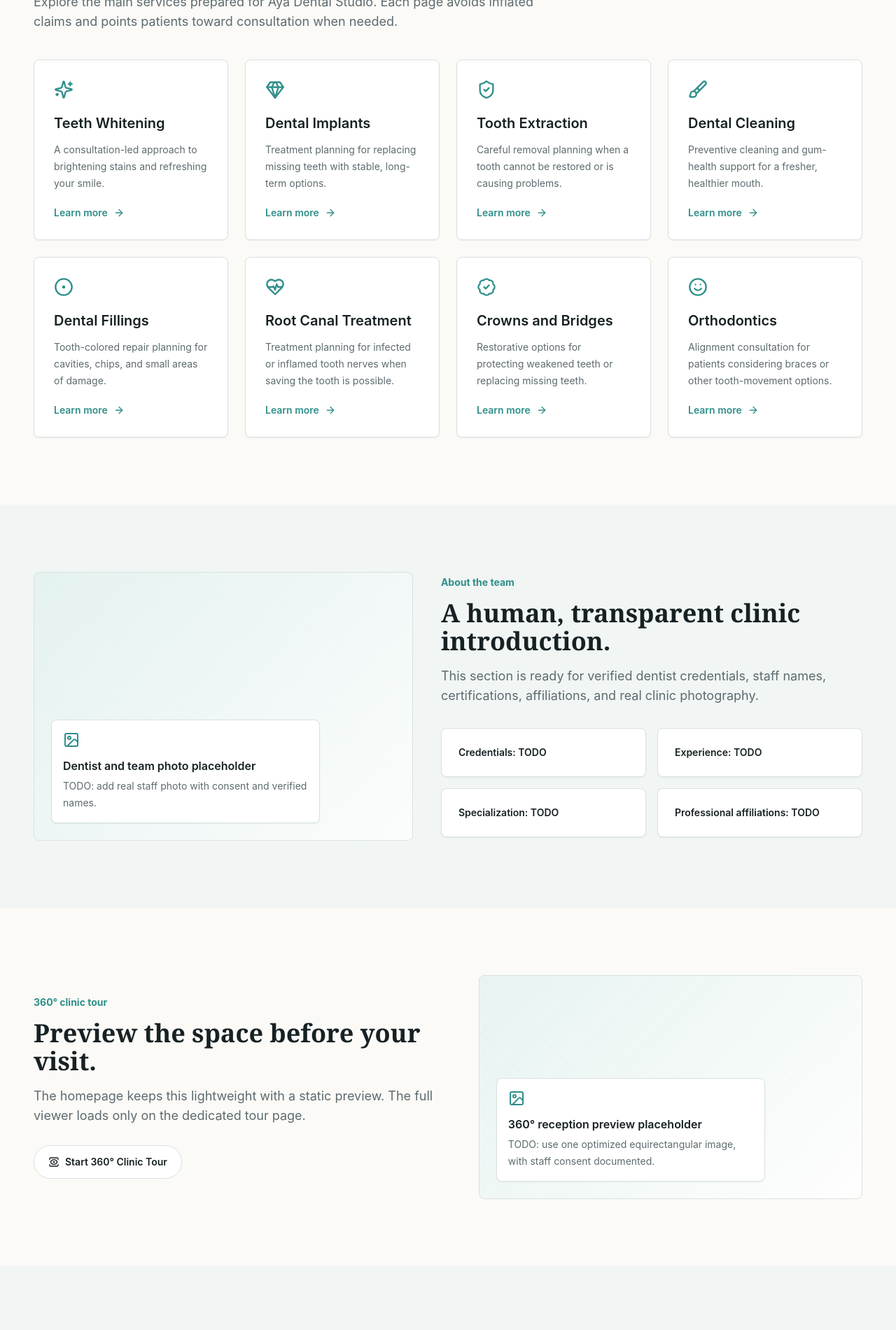
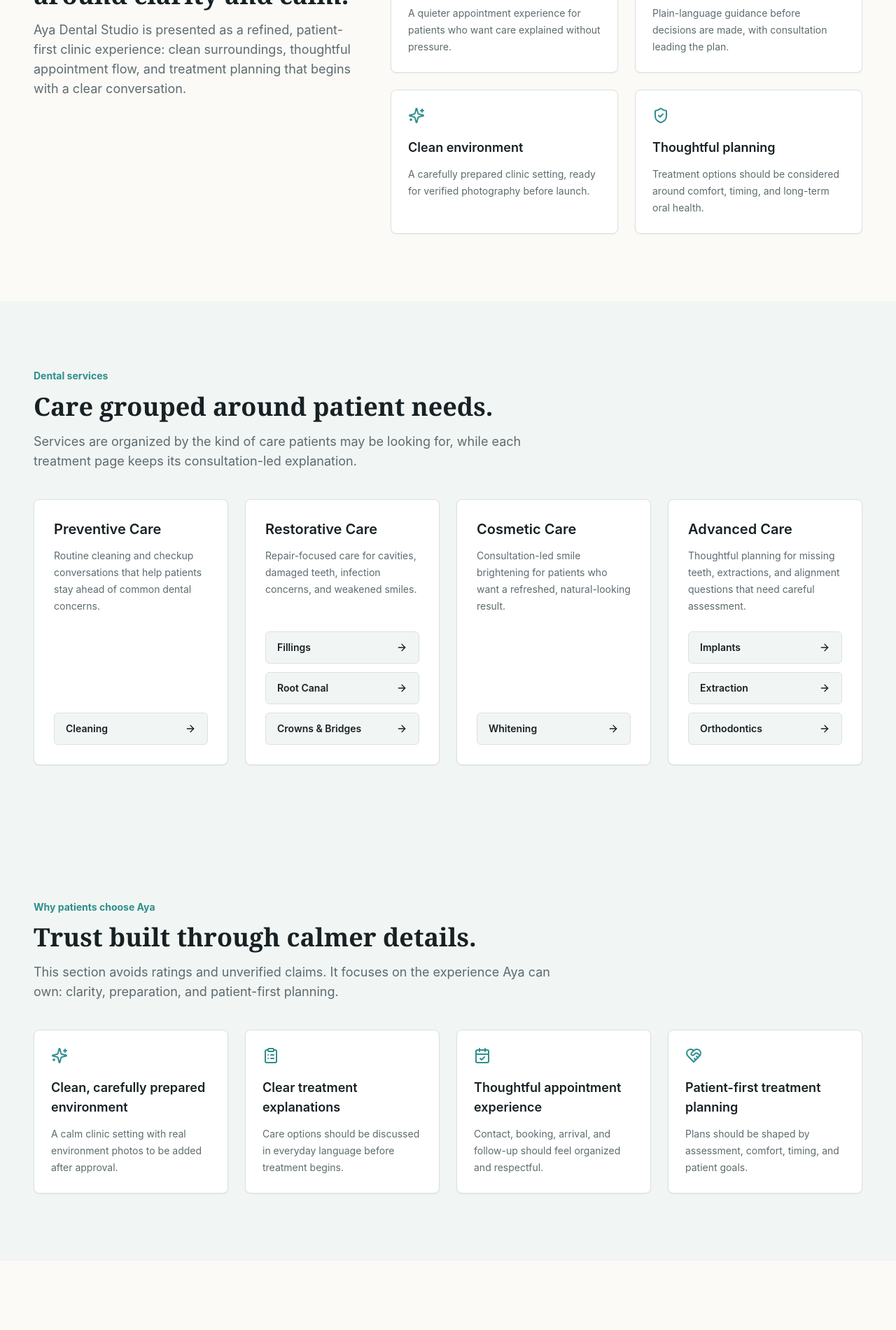
Before and after one commit to aleeShimelis/Aya_website, a Next.js app: page / in a window 1280 px wide. Shown: the part 1600-3500 px from the top of the page at 70% size. Built offline with nearby package versions, Linux system fonts and the light colour scheme; no server answers.

Commit message:
2nd version commit

```diff
--- a/app/contact/page.tsx
+++ b/app/contact/page.tsx
@@ -69,7 +69,8 @@
                 Appointment request
               </h2>
               <p className="mt-3 text-muted-text">
-                Staff should confirm availability before your appointment is final.
+                Appointment requests are reviewed by the clinic team. For urgent concerns, please
+                call directly. Staff should confirm availability before your appointment is final.
               </p>
             </div>
             <AppointmentForm />
--- a/app/page.tsx
+++ b/app/page.tsx
@@ -1,4 +1,6 @@
 import type { Metadata } from "next";
+import { AboutStudio } from "@/components/sections/AboutStudio";
+import { CareStages } from "@/components/sections/CareStages";
 import { FaqPreview } from "@/components/sections/FaqPreview";
 import { FinalCta } from "@/components/sections/FinalCta";
 import { Hero } from "@/components/sections/Hero";
@@ -8,6 +10,7 @@
 import { TestimonialsPlaceholder } from "@/components/sections/TestimonialsPlaceholder";
 import { TrustStrip } from "@/components/sections/TrustStrip";
 import { VirtualTourPreview } from "@/components/sections/VirtualTourPreview";
+import { WhyPatientsChooseAya } from "@/components/sections/WhyPatientsChooseAya";
 import { createMetadata } from "@/lib/seo";
 
 export const metadata: Metadata = createMetadata({
@@ -22,7 +25,10 @@
     <>
       <Hero />
       <TrustStrip />
+      <AboutStudio />
       <ServicesPreview />
+      <WhyPatientsChooseAya />
+      <CareStages />
       <TeamPreview />
       <VirtualTourPreview />
       <PatientJourney />
--- /dev/null
+++ b/components/sections/AboutStudio.tsx
@@ -0,0 +1,51 @@
+import { ClipboardCheck, HeartHandshake, ShieldCheck, Sparkles } from "lucide-react";
+import { Card } from "@/components/ui/Card";
+import { SectionHeading } from "@/components/ui/SectionHeading";
+
+const philosophyPoints = [
+  {
+    title: "Calm visits",
+    description: "A quieter appointment experience for patients who want care explained without pressure.",
+    icon: HeartHandshake
+  },
+  {
+    title: "Clear explanations",
+    description: "Plain-language guidance before decisions are made, with consultation leading the plan.",
+    icon: ClipboardCheck
+  },
+  {
+    title: "Clean environment",
+    description: "A carefully prepared clinic setting, ready for verified photography before launch.",
+    icon: Sparkles
+  },
+  {
+    title: "Thoughtful planning",
+    description: "Treatment options should be considered around comfort, timing, and long-term oral health.",
+    icon: ShieldCheck
+  }
+] as const;
+
+export function AboutStudio() {
+  return (
+    <section className="section-padding bg-background">
+      <div className="container-site grid gap-10 lg:grid-cols-12 lg:items-start">
+        <div className="lg:col-span-5">
+          <SectionHeading
+            eyebrow="About the studio"
+            title="Dental care shaped around clarity and calm."
+            description="Aya Dental Studio is presented as a refined, patient-first clinic experience: clean surroundings, thoughtful appointment flow, and treatment planning that begins with a clear conversation."
+          />
+        </div>
+        <div className="grid gap-5 sm:grid-cols-2 lg:col-span-7 xl:gap-6">
+          {philosophyPoints.map((point) => (
+            <Card key={point.title} className="h-full p-6">
+              <point.icon className="h-6 w-6 text-teal" aria-hidden="true" />
+              <h3 className="mt-5 text-lg font-semibold text-charcoal">{point.title}</h3>
+              <p className="mt-3 text-sm leading-6 text-muted-text">{point.description}</p>
+            </Card>
+          ))}
+        </div>
+      </div>
+    </section>
+  );
+}
--- /dev/null
+++ b/components/sections/CareStages.tsx
@@ -0,0 +1,53 @@
+import { Heart, ShieldCheck, SmilePlus, Users } from "lucide-react";
+import { Card } from "@/components/ui/Card";
+import { SectionHeading } from "@/components/ui/SectionHeading";
+
+const stages = [
+  {
+    title: "Children & families",
+    description:
+      "A reassuring setting for families who want preventive guidance and age-appropriate dental habits.",
+    icon: Users
+  },
+  {
+    title: "Teens & orthodontic care",
+    description:
+      "Alignment conversations for teens and families, with treatment options confirmed after assessment.",
+    icon: SmilePlus
+  },
+  {
+    title: "Adults & restorative care",
+    description:
+      "Support for fillings, root canal concerns, crowns, bridges, and long-term maintenance planning.",
+    icon: ShieldCheck
+  },
+  {
+    title: "Cosmetic smile care",
+    description:
+      "Measured cosmetic guidance for patients considering whitening or a refreshed smile appearance.",
+    icon: Heart
+  }
+] as const;
+
+export function CareStages() {
+  return (
+    <section className="section-padding bg-background">
+      <div className="container-site">
+        <SectionHeading
+          eyebrow="Care for every stage of life"
+          title="Warm care, kept refined."
+          description="Aya can speak to families, teens, adults, and cosmetic-care patients without becoming playful, exaggerated, or claim-heavy."
+        />
+        <div className="mt-10 grid gap-5 md:grid-cols-2 lg:grid-cols-4 xl:gap-6">
+          {stages.map((stage) => (
+            <Card key={stage.title} className="h-full p-6">
+              <stage.icon className="h-6 w-6 text-teal" aria-hidden="true" />
+              <h3 className="mt-5 text-lg font-semibold text-charcoal">{stage.title}</h3>
+              <p className="mt-3 text-sm leading-6 text-muted-text">{stage.description}</p>
+            </Card>
+          ))}
+        </div>
+      </div>
+    </section>
+  );
+}
--- a/components/sections/ServicesPreview.tsx
+++ b/components/sections/ServicesPreview.tsx
@@ -2,30 +2,34 @@
 import { ArrowRight } from "lucide-react";
 import { Card } from "@/components/ui/Card";
 import { SectionHeading } from "@/components/ui/SectionHeading";
-import { services } from "@/content/services";
+import { getServicesForGroup, serviceGroups } from "@/content/service-groups";
 
 export function ServicesPreview() {
   return (
-    <section className="section-padding bg-background">
+    <section className="section-padding bg-muted-bg">
       <div className="container-site">
         <SectionHeading
           eyebrow="Dental services"
-          title="Care explained in plain language."
-          description="Explore the main services prepared for Aya Dental Studio. Each page avoids inflated claims and points patients toward consultation when needed."
+          title="Care grouped around patient needs."
+          description="Services are organized by the kind of care patients may be looking for, while each treatment page keeps its consultation-led explanation."
         />
         <div className="mt-10 grid gap-5 sm:grid-cols-2 lg:grid-cols-4 xl:gap-6">
-          {services.map((service) => (
-            <Card key={service.slug} className="flex h-full flex-col lg:p-7">
-              <service.icon className="h-7 w-7 text-teal" aria-hidden="true" />
-              <h3 className="mt-5 text-xl font-semibold text-charcoal">{service.title}</h3>
-              <p className="mt-3 flex-1 text-sm leading-6 text-muted-text">{service.summary}</p>
-              <Link
-                href={`/services/${service.slug}`}
-                className="mt-5 inline-flex items-center gap-2 text-sm font-semibold text-teal hover:text-charcoal"
-              >
-                Learn more
-                <ArrowRight className="h-4 w-4" aria-hidden="true" />
-              </Link>
+          {serviceGroups.map((group) => (
+            <Card key={group.title} className="flex h-full flex-col lg:p-7">
+              <h3 className="text-xl font-semibold text-charcoal">{group.title}</h3>
+              <p className="mt-3 flex-1 text-sm leading-6 text-muted-text">{group.description}</p>
+              <div className="mt-6 space-y-3">
+                {getServicesForGroup(group).map((service) => (
+                  <Link
+                    key={service.slug}
+                    href={`/services/${service.slug}`}
+                    className="flex min-h-11 items-center justify-between gap-3 rounded-md border border-border bg-muted-bg px-4 py-3 text-sm font-semibold text-charcoal transition hover:border-teal hover:text-teal"
+                  >
+                    <span>{service.shortTitle}</span>
+                    <ArrowRight className="h-4 w-4 shrink-0" aria-hidden="true" />
+                  </Link>
+                ))}
+              </div>
             </Card>
           ))}
         </div>
--- a/components/sections/TeamPreview.tsx
+++ b/components/sections/TeamPreview.tsx
@@ -5,31 +5,41 @@
 export function TeamPreview() {
   return (
     <section className="section-padding bg-muted-bg">
-      <div className="container-site grid items-center gap-10 lg:grid-cols-[0.9fr_1fr]">
-        <MediaPlaceholder
-          label="Dentist and team photo placeholder"
-          note="TODO: add real staff photo with consent and verified names."
-          className="min-h-96"
-        />
-        <div>
+      <div className="container-site grid items-center gap-10 lg:grid-cols-12">
+        <div className="lg:col-span-5">
           <SectionHeading
             eyebrow="About the team"
-            title="A human, transparent clinic introduction."
-            description="This section is ready for verified dentist credentials, staff names, certifications, affiliations, and real clinic photography."
+            title="A polished profile, ready for verified clinic details."
+            description="Aya's team area should feel personal and credible without inventing doctors, years, ratings, patient counts, or credentials."
           />
-          <div className="mt-8 grid gap-4 sm:grid-cols-2">
-            {[
-              "Credentials: TODO",
-              "Experience: TODO",
-              "Specialization: TODO",
-              "Professional affiliations: TODO"
-            ].map((item) => (
-              <Card key={item} className="p-5">
-                <p className="text-sm font-semibold text-charcoal">{item}</p>
-              </Card>
-            ))}
+        </div>
+        <Card className="grid gap-6 p-5 md:grid-cols-[0.8fr_1fr] md:p-6 lg:col-span-7 lg:p-7">
+          <MediaPlaceholder
+            label="Real dentist or team photo placeholder"
+            note="TODO: use approved portrait or team image with consent."
+            className="min-h-96"
+          />
+          <div className="flex flex-col justify-center">
+            <p className="eyebrow">Lead clinician profile</p>
+            <h3 className="mt-3 font-serif text-3xl font-semibold leading-tight text-charcoal">
+              Name placeholder
+            </h3>
+            <p className="mt-2 font-semibold text-slate">Role placeholder</p>
+            <dl className="mt-6 grid gap-4">
+              {[
+                ["Credentials", "TODO: add verified degrees, certifications, and affiliations."],
+                ["Areas of care", "TODO: add clinic-approved focus areas."],
+                ["Languages spoken", "TODO: confirm languages before publishing."],
+                ["Clinic note", "TODO: add a short approved profile written in Aya's tone."]
+              ].map(([label, value]) => (
+                <div key={label} className="rounded-card bg-muted-bg p-4">
+                  <dt className="text-sm font-semibold text-charcoal">{label}</dt>
+                  <dd className="mt-1 text-sm leading-6 text-muted-text">{value}</dd>
+                </div>
+              ))}
+            </dl>
           </div>
-        </div>
+        </Card>
       </div>
     </section>
   );
--- /dev/null
+++ b/components/sections/WhyPatientsChooseAya.tsx
@@ -0,0 +1,49 @@
+import { CalendarCheck, ClipboardList, HeartHandshake, Sparkles } from "lucide-react";
+import { Card } from "@/components/ui/Card";
+import { SectionHeading } from "@/components/ui/SectionHeading";
+
+const reasons = [
+  {
+    title: "Clean, carefully prepared environment",
+    description: "A calm clinic setting with real environment photos to be added after approval.",
+    icon: Sparkles
+  },
+  {
+    title: "Clear treatment explanations",
+    description: "Care options should be discussed in everyday language before treatment begins.",
+    icon: ClipboardList
+  },
+  {
+    title: "Thoughtful appointment experience",
+    description: "Contact, booking, arrival, and follow-up should feel organized and respectful.",
+    icon: CalendarCheck
+  },
+  {
+    title: "Patient-first treatment planning",
+    description: "Plans should be shaped by assessment, comfort, timing, and patient goals.",
+    icon: HeartHandshake
+  }
+] as const;
+
+export function WhyPatientsChooseAya() {
+  return (
+    <section className="section-padding bg-muted-bg">
+      <div className="container-site">
+        <SectionHeading
+          eyebrow="Why patients choose Aya"
+          title="Trust built through calmer details."
+          description="This section avoids ratings and unverified claims. It focuses on the experience Aya can own: clarity, preparation, and patient-first planning."
+        />
+        <div className="mt-10 grid gap-5 md:grid-cols-2 lg:grid-cols-4 xl:gap-6">
+          {reasons.map((reason) => (
+            <Card key={reason.title} className="h-full p-6">
+              <reason.icon className="h-6 w-6 text-teal" aria-hidden="true" />
+              <h3 className="mt-5 text-lg font-semibold text-charcoal">{reason.title}</h3>
+              <p className="mt-3 text-sm leading-6 text-muted-text">{reason.description}</p>
+            </Card>
+          ))}
+        </div>
+      </div>
+    </section>
+  );
+}
--- /dev/null
+++ b/content/service-groups.ts
@@ -0,0 +1,40 @@
+import { services, type ServiceSlug } from "@/content/services";
+
+type ServiceGroup = {
+  title: string;
+  description: string;
+  serviceSlugs: ServiceSlug[];
+};
+
+export const serviceGroups: ServiceGroup[] = [
+  {
+    title: "Preventive Care",
+    description:
+      "Routine cleaning and checkup conversations that help patients stay ahead of common dental concerns.",
+    serviceSlugs: ["dental-cleaning"]
+  },
+  {
+    title: "Restorative Care",
+    description:
+      "Repair-focused care for cavities, damaged teeth, infection concerns, and weakened smiles.",
+    serviceSlugs: ["fillings", "root-canal", "crowns-and-bridges"]
+  },
+  {
+    title: "Cosmetic Care",
+    description:
+      "Consultation-led smile brightening for patients who want a refreshed, natural-looking result.",
+    serviceSlugs: ["teeth-whitening"]
+  },
+  {
+    title: "Advanced Care",
+    description:
+      "Thoughtful planning for missing teeth, extractions, and alignment questions that need careful assessment.",
+    serviceSlugs: ["dental-implants", "tooth-extraction", "orthodontics"]
+  }
+];
+
+export function getServicesForGroup(group: ServiceGroup) {
+  return group.serviceSlugs
+    .map((slug) => services.find((service) => service.slug === slug))
+    .filter((service): service is NonNullable<typeof service> => Boolean(service));
+}
```
Also changed, not shown: app/services/page.tsx (+17 -13 lines).
